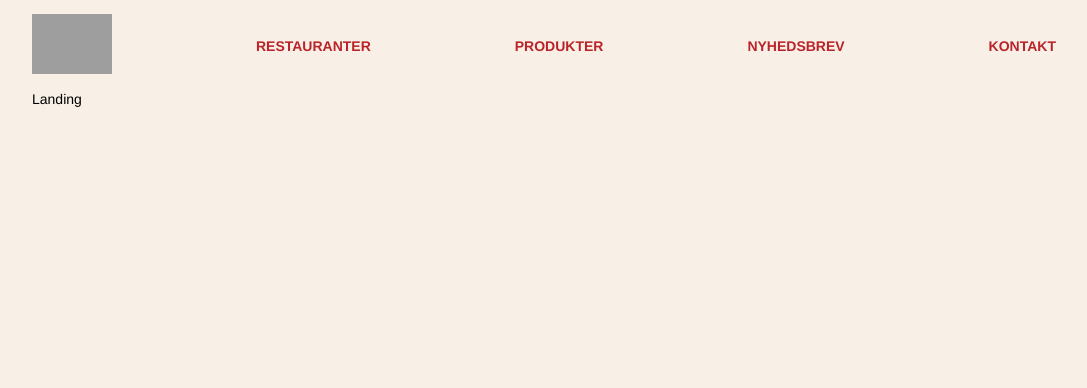
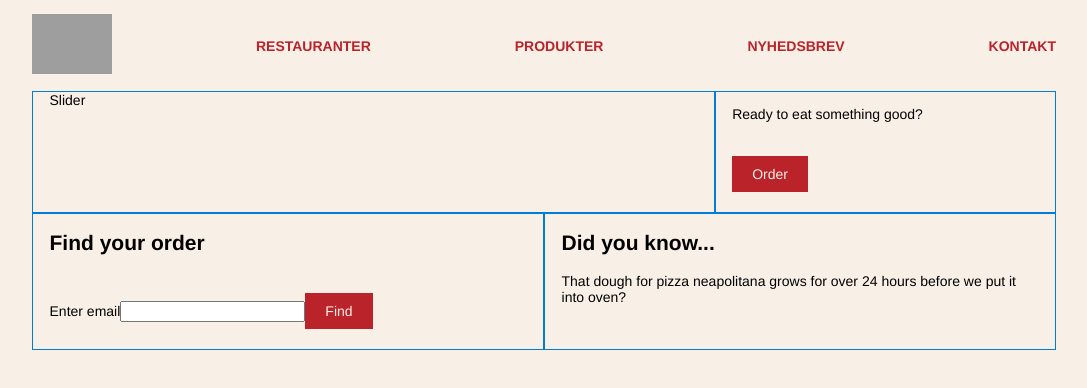
Before and after one commit to magdazelena/React-code-challenge--restaurant, a React (Create React App) app: page / in a window 1280 px wide. Shown: the top 388 px of the page, without its empty margins (96-1183 px from the left). Built offline with nearby package versions, Linux system fonts and the light colour scheme; grey boxes are pictures that could not be loaded.

Commit message:
Landing page setup

```diff
--- a/src/components/action/FindOrderBox.js
+++ b/src/components/action/FindOrderBox.js
@@ -0,0 +1,20 @@
+import React, { useState } from 'react';
+import { Link } from 'react-router-dom';
+function FindOrderBox() {
+  const [email, setEmail] = useState('');
+  return (<div class="col col-desk-6 find-order-box">
+    <h2>Find your order</h2>
+    <label for="email">Enter email</label>
+    <input name="email" type="email" value={email} onChange={e => setEmail(e.target.value)} />
+    <Link
+      className="button"
+      to={{
+        pathname: '/pick-dish',
+        state: {
+          new: false,
+          email: email
+        }
+      }}>Find</Link>
+  </div>)
+}
+export default FindOrderBox;
--- a/src/components/action/OrderBox.js
+++ b/src/components/action/OrderBox.js
@@ -0,0 +1,16 @@
+import React from 'react';
+import { Link } from 'react-router-dom';
+function OrderBox() {
+  return (<div class="col col-desk-4 order-box">
+    <p>Ready to eat something good?</p>
+    <Link
+      className="button"
+      to={{
+        pathname: '/pick-dish',
+        state: {
+          new: true
+        }
+      }}>Order</Link>
+  </div>)
+}
+export default OrderBox;
--- a/src/components/static/ContentBox.js
+++ b/src/components/static/ContentBox.js
@@ -0,0 +1,9 @@
+import React from 'react';
+
+function ContentBox() {
+  return (<div class="col col-desk-6 content-box">
+    <h2>Did you know...</h2>
+    <p>That dough for pizza neapolitana grows for over 24 hours before we put it into oven?</p>
+  </div>)
+}
+export default ContentBox;
--- a/src/components/static/Slider.js
+++ b/src/components/static/Slider.js
@@ -0,0 +1,6 @@
+import React from 'react';
+
+function Slider() {
+  return (<div class="col col-desk-8 slider">Slider</div>)
+}
+export default Slider;
--- a/src/pages/Landing.js
+++ b/src/pages/Landing.js
@@ -1,6 +1,15 @@
 import React from 'react';
+import FindOrderBox from '../components/action/FindOrderBox';
+import OrderBox from '../components/action/OrderBox';
+import ContentBox from '../components/static/ContentBox';
+import Slider from '../components/static/Slider';
 
 function Landing() {
-  return (<div>Landing</div>)
+  return (<div class="page grid-0 landing">
+    <Slider />
+    <OrderBox />
+    <FindOrderBox />
+    <ContentBox />
+  </div>)
 }
 export default Landing;
--- a/src/pages/PickDish.js
+++ b/src/pages/PickDish.js
@@ -1,6 +1,9 @@
 import React from 'react';
 
-function PickDish() {
-  return (<div>PickDish</div>)
+function PickDish(props) {
+
+  return (<div>PickDish
+    {props.location.state.email}
+  </div>)
 }
 export default PickDish;
--- a/src/style/base.scss
+++ b/src/style/base.scss
@@ -13,6 +13,17 @@ a {
 	transition: color 0.5s ease-in-out;
 	&:hover {
 		color: $secondary;
+	}
+	&.button {
+		display: inline-block;
+		padding: $base/2 $base;
+		margin: $base 0;
+		background-color: $primary;
+		color: $background;
+		transition: background-color 0.5s ease-in-out;
+		&:hover {
+			background-color: $secondary;
+		}
 	}
 }
 
@@ -44,3 +55,17 @@ header {
 }
 
 //end layout
+//generic
+.col {
+	border: 1px solid $secondary;
+}
+//end generic
+//static
+
+//end static
+//action
+//end action
+//end components
+
+//pages
+//end pages
```
Also changed, not shown: 1 other file (tests, documents, lock files or other folders).
